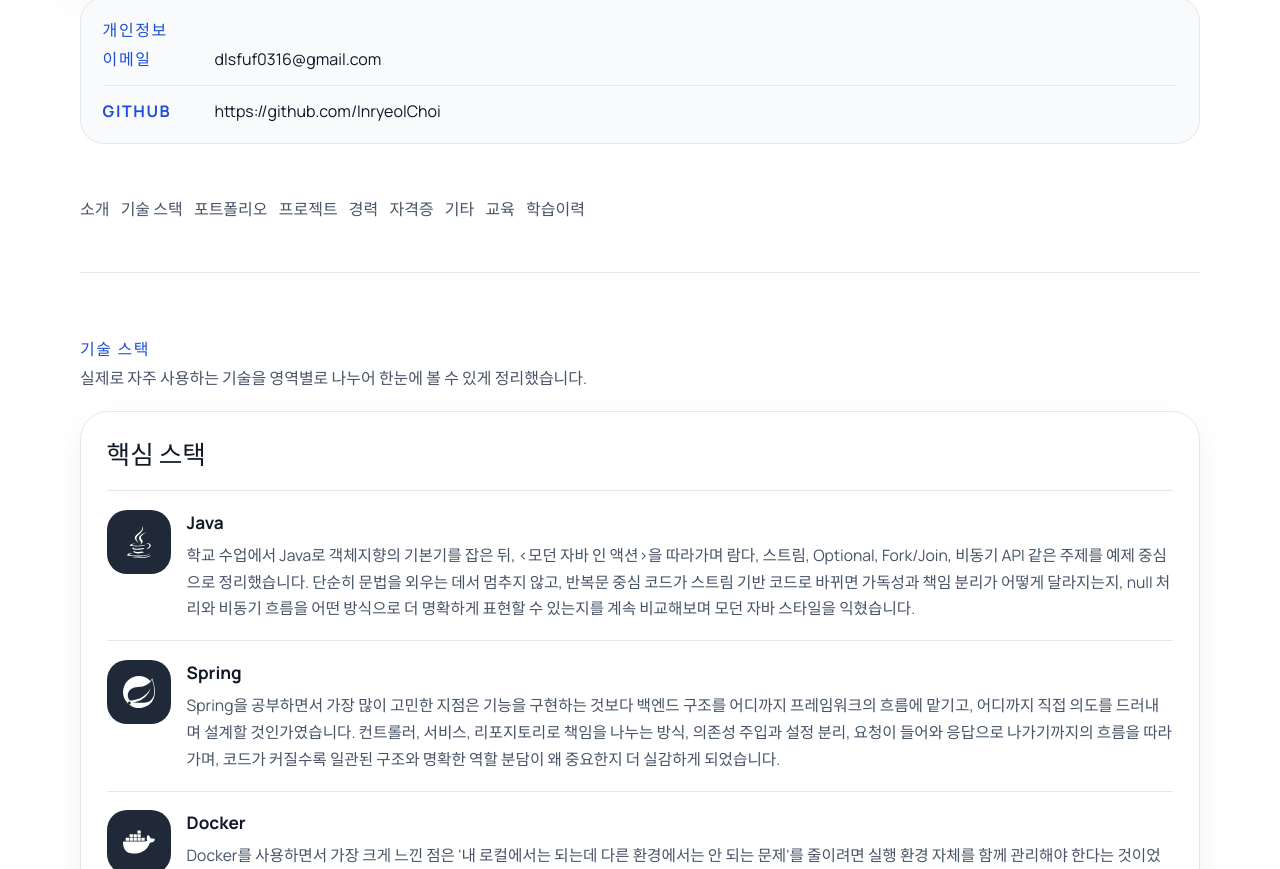
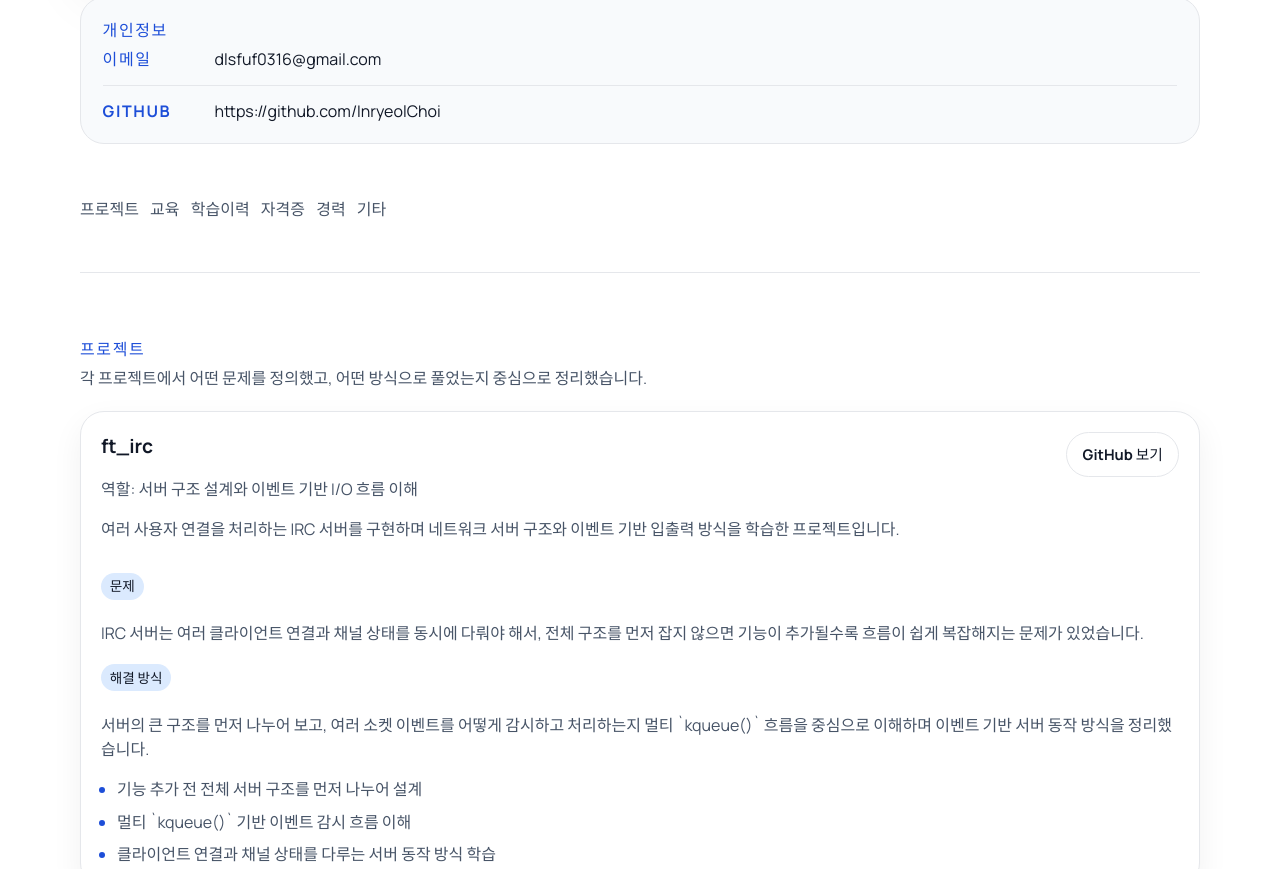
Before and after one commit to InryeolChoi/inchoi.github.io, a React (Vite) app: page / in a window 1280 px wide. Shown: the part 751-1620 px from the top of the page. Built offline with nearby package versions, Linux system fonts and the light colour scheme.

Commit message:
update: profile

```diff
--- a/src/App.tsx
+++ b/src/App.tsx
@@ -91,13 +91,13 @@ function App() {
 
         <main className={isExporting ? "pageContent exportMode" : "pageContent"} id="content" ref={cvRef}>
           <Hero locale={locale} />
-          <Skills locale={locale} />
           <Projects locale={locale} />
-          <Experience locale={locale} />
-          <Certifications />
-          <Other locale={locale} />
           <Education locale={locale} />
           <LearningHistory locale={locale} />
+          <Certifications />
+          <Experience locale={locale} />
+          <Other locale={locale} />
+          <Skills locale={locale} />
         </main>
         <footer className="pageFooter">
           <button className="cvButton" type="button" onClick={handleDownloadCv} disabled={isExporting}>
--- a/src/data/siteContent.ts
+++ b/src/data/siteContent.ts
@@ -556,15 +556,12 @@ export const otherItems: OtherItem[] = [
 ];
 
 export const sectionAnchors = [
-  { id: "about", label: { ko: "소개", en: "About" } },
-  { id: "skills", label: { ko: "기술 스택", en: "Tech Stack" } },
-  { id: "portfolio", label: { ko: "포트폴리오", en: "Portfolio" } },
   { id: "projects", label: { ko: "프로젝트", en: "Projects" } },
-  { id: "experience", label: { ko: "경력", en: "Experience" } },
-  { id: "certifications", label: { ko: "자격증", en: "Certifications" } },
-  { id: "other", label: { ko: "기타", en: "Other" } },
   { id: "education", label: { ko: "교육", en: "Education" } },
   { id: "learning-history", label: { ko: "학습이력", en: "Learning History" } },
+  { id: "certifications", label: { ko: "자격증", en: "Certifications" } },
+  { id: "experience", label: { ko: "경력", en: "Experience" } },
+  { id: "other", label: { ko: "기타", en: "Other" } },
 ];
 
 export const getLocale = (language: string): Locale =>
```
